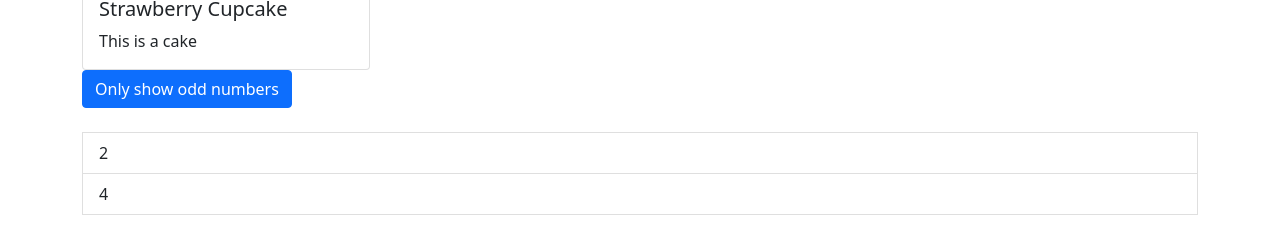
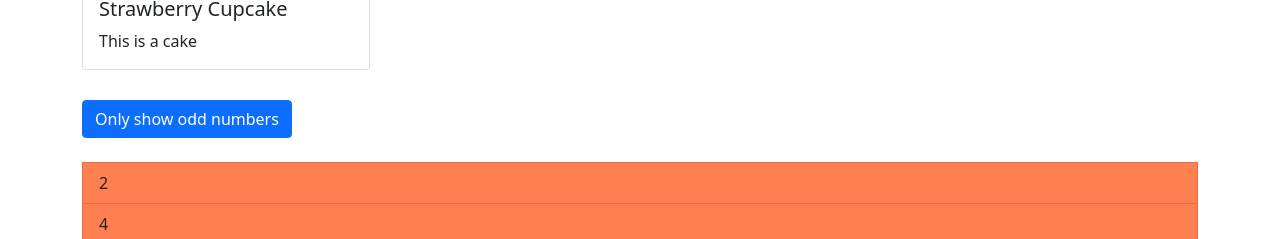
Before and after one commit to jzlvibora/recipe-book, an Angular app: page /section7 in a window 1280 px wide. Shown: the part 713-952 px from the top of the page. Before the commit the page ends 928 px from the top, so only its background shows below. Built offline with nearby package versions, Linux system fonts and the light colour scheme.

Commit message:
basic ngStyle and ngClass directive

```diff
--- a/src/app/section7-directive/section7-directive.component.css
+++ b/src/app/section7-directive/section7-directive.component.css
@@ -0,0 +1,7 @@
+.container{
+    margin-top:30px;
+}
+
+.odd{
+    color:red
+}
--- a/src/app/section7-directive/section7-directive.component.html
+++ b/src/app/section7-directive/section7-directive.component.html
@@ -9,13 +9,19 @@
             <div *ngIf="onlyOdd">
           <li
             class="list-group-item"
+            [ngClass]="{odd: odd %2 !==0}"
+            [ngStyle]="{backgroundColor:odd % 2 !==0 ? 'pink' : 'transparent'}"
             *ngFor="let odd of oddNumbers">
             {{odd}}
           </li>
         </div>
           <div *ngIf="!onlyOdd">
           <li class="list-group-item"
-          *ngFor="let even of evenNumbers"> {{even}}</li>
+          [ngClass]="{odd: even %2 !==0}"
+          [ngStyle]="{backgroundColor:even % 2 ==0 ? 'coral' : 'transparent'}"
+          *ngFor="let even of evenNumbers">
+           {{even}}
+        </li>
         </div>
         </ul>
         <!-- <ng-template [ngIf]="onlyOdd">
```
